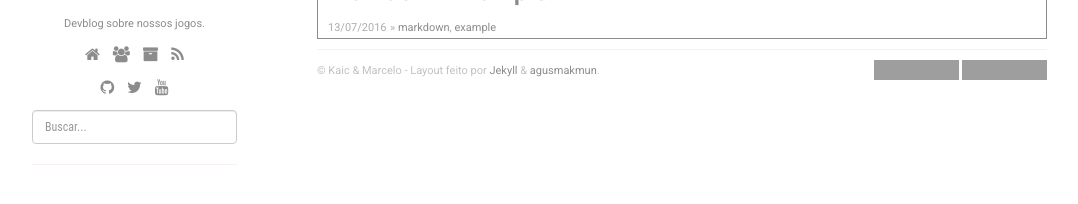
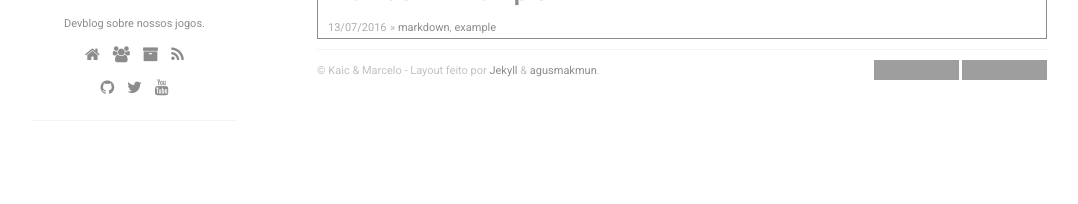
Before and after one commit to IterumCorp/iterumcorp.github.io, a Jekyll site: the page built from index.html, in a window 1280 px wide. Shown: the part 253-457 px from the top of the page, without its empty margins (53-1131 px from the left). Built offline with Jekyll 4.4.1, drawn with Linux system fonts in a browser that asks for light colours; nearby versions of some CDN libraries; the list of posts is cut into pages by our own code; comment, search, counter and statistics services are not loaded; grey boxes are pictures that could not be loaded.

Commit message:
escondi a busca

```diff
--- a/_layouts/default.html
+++ b/_layouts/default.html
@@ -166,10 +166,7 @@
                         </center>
                     </div>
 
-                    <div class="search" id="js-search">
-                      <input type="text" placeholder="Buscar..." class="search__input form-control" id="js-search__input">
-                      <ul class="search__results" id="js-search__results"></ul>
-                    </div>
+
                     <hr />
                 </div><!-- end /.fixed-condition -->
             </div>
```
